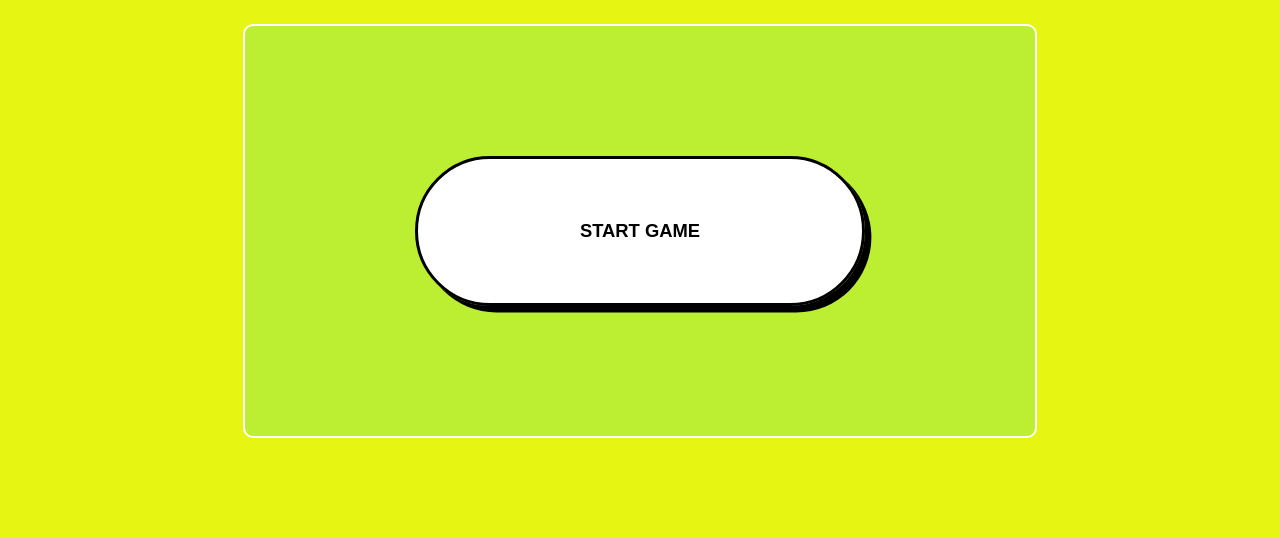
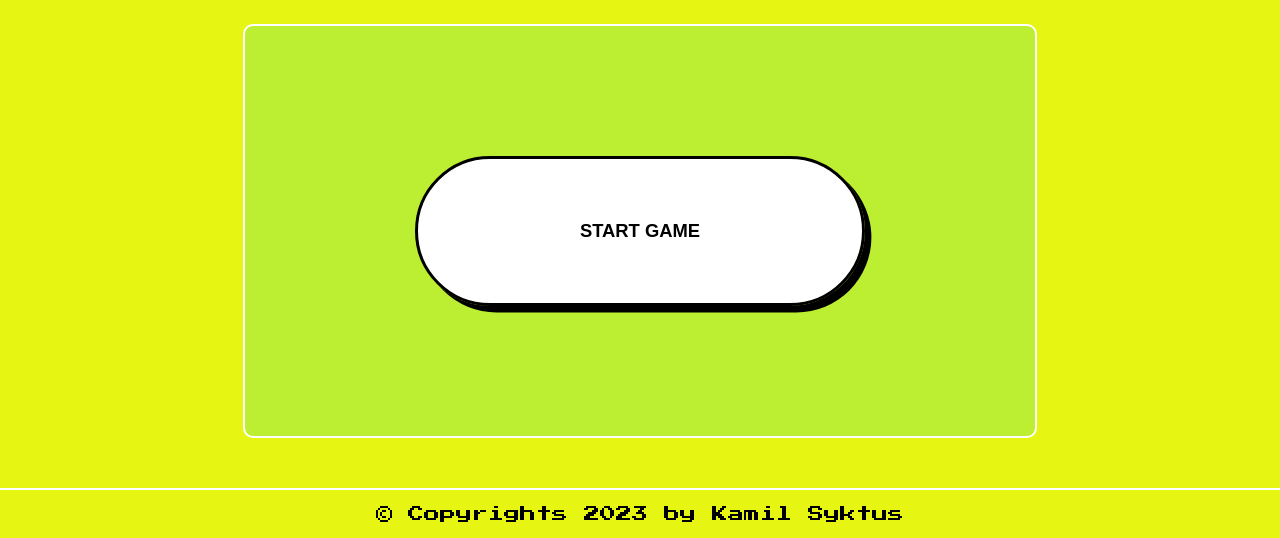
Before and after one commit to Kasy00/Rock-Paper-Scissors, a plain HTML site: page index.html in a window 1280 px wide. Shown: the part 279-817 px from the top of the page. Drawn offline with Linux system fonts and the light colour scheme.

Commit message:
Added footer

```diff
--- a/index.html
+++ b/index.html
@@ -58,6 +58,19 @@
             </div>
         </div>
     </div>
+    <div class="footer">
+        <p>
+            &#169 Copyrights
+            <span id="year"></span>
+            <script>
+                document.getElementById("year").innerHTML = new Date().getFullYear();
+            </script>
+            by Kamil Syktus
+        </p>
+        <a href="https://github.com/Kasy00" target="_blank">
+            <i class="fab fa-github"></i>
+        </a>
+    </div>
 
 
 </body>
--- a/style.css
+++ b/style.css
@@ -158,3 +158,13 @@ button img{
     justify-content: center;
     align-items: center;
 }
+
+.footer{
+    display: flex;
+    padding: 0;
+    margin: 0;
+    align-items: center;
+    justify-content: center;
+    border-top: 2px solid white;
+    font-family: 'Press Start 2P', cursive;
+}
```
